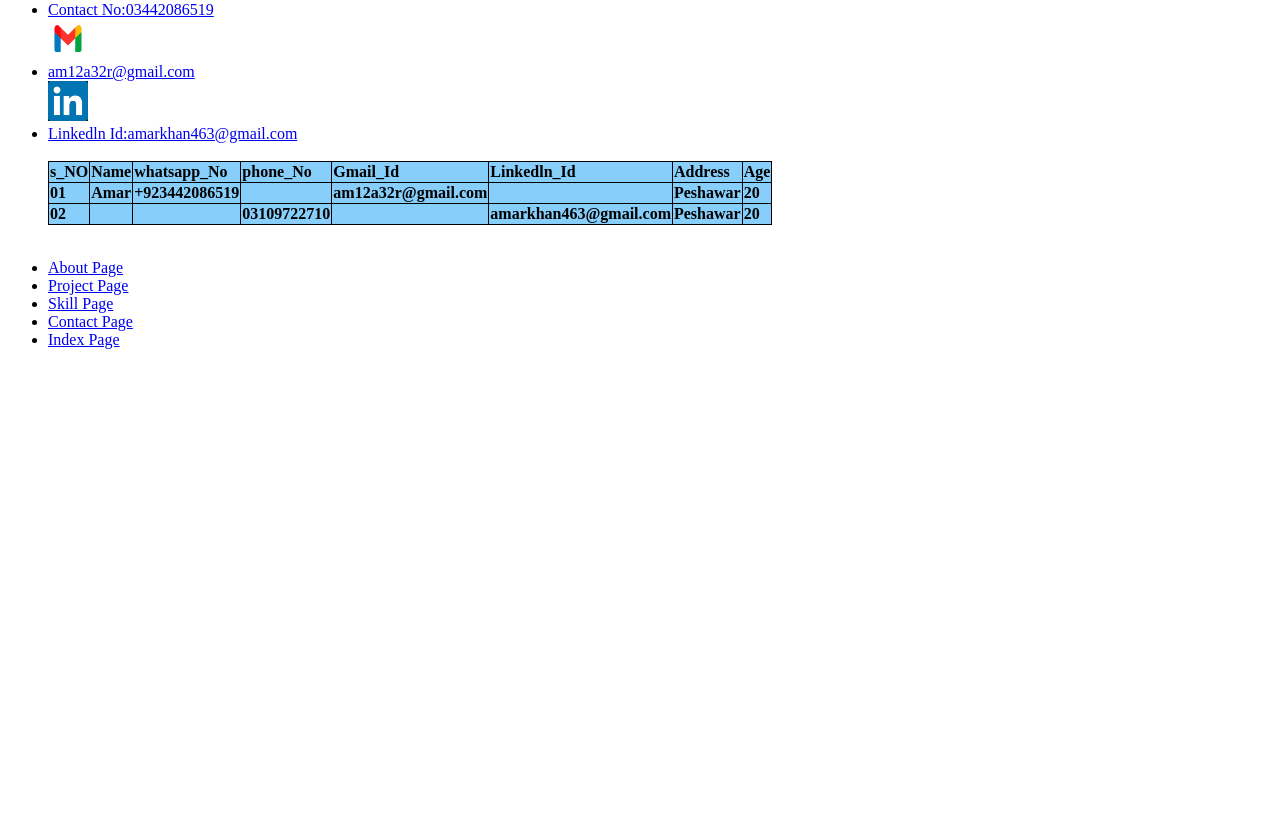
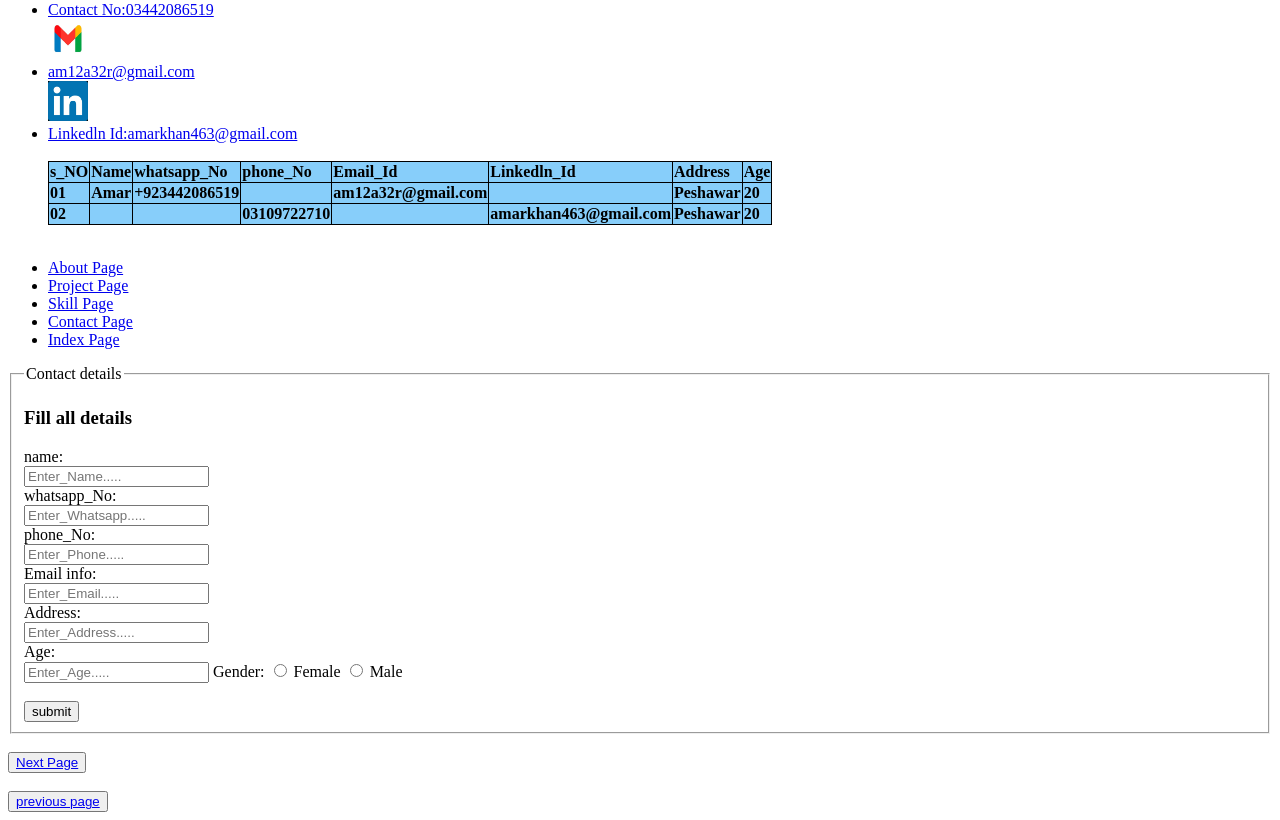
Before and after one commit to amarkhan11/Protfolio_web, a plain HTML site: page Contact/Contact.html in a window 1280 px wide. Shown: the part 128-948 px from the top of the page. Before the commit the page ends 800 px from the top, so only its background shows below. Drawn offline with Linux system fonts and the light colour scheme.

Commit message:
Add Form

```diff
--- a/Contact/Contact.html
+++ b/Contact/Contact.html
@@ -29,7 +29,7 @@
                 <td><b>Name</b></td>
                 <td><b>whatsapp_No</b></td>
                 <td><b>phone_No</b></td>
-                <td><b>Gmail_Id</b></td>
+                <td><b>Email_Id</b></td>
                 <td><b>Linkedln_Id</b></td>
                 <td><b>Address</b></td>
                 <td><b>Age</b></td>
@@ -64,6 +64,32 @@
        <li><a href="../Contact/Contact.html">Contact Page</a></li>
        <li><a href="../Index.html">Index Page</a></li>
    </ul>
+   <fieldset>
+    <legend>Contact details</legend>
+    <h3>Fill all details</h3>
+    <label>name:<br />
+        <input type="text" name="Name" placeholder="Enter_Name....."></label><br>
+        <label>whatsapp_No:<br />
+            <input type="text" name="Name" placeholder="Enter_Whatsapp....."></label><br>
+            <label>phone_No:<br />
+                <input type="text" name="Name" placeholder="Enter_Phone....."></label><br>
+                <label>Email info:<br />
+                    <input type="text" name="Name" placeholder="Enter_Email....."></label><br>
+                    <label>Address: <br />
+                        <input type="text" name="Name" placeholder="Enter_Address....."></label><br>
+                        <label>Age:<br />
+                            <input type="text" name="Name" placeholder="Enter_Age....."></label>
+                            Gender:
+                            <input id="Female" type="radio" name="gender"
+                            value="f">
+                            <label for="Female">Female</label>
+                            <input id="Male" type="radio" name="gender"
+                            value="m">
+                            <label for="Male">Male</label><br><br>
+                            <form  action="type text"><button type="submit">submit</a></button></form>
 
+   </fieldset><br>
+   <form  action="type text"><button type="submit"><a href="../Project/Project.html">Next Page</a></button></form><br>
+   <form  action="type text"><button type="submit"><a href="../About/About.html">previous page</a></button></form>
 </body>
 </html>
```
Also changed, not shown: About/About.html (+10 -0 lines), Index.html (+2 -1 lines), Project/Project.html (+10 -1 lines), Skill/Skill.html (+2 -0 lines).
